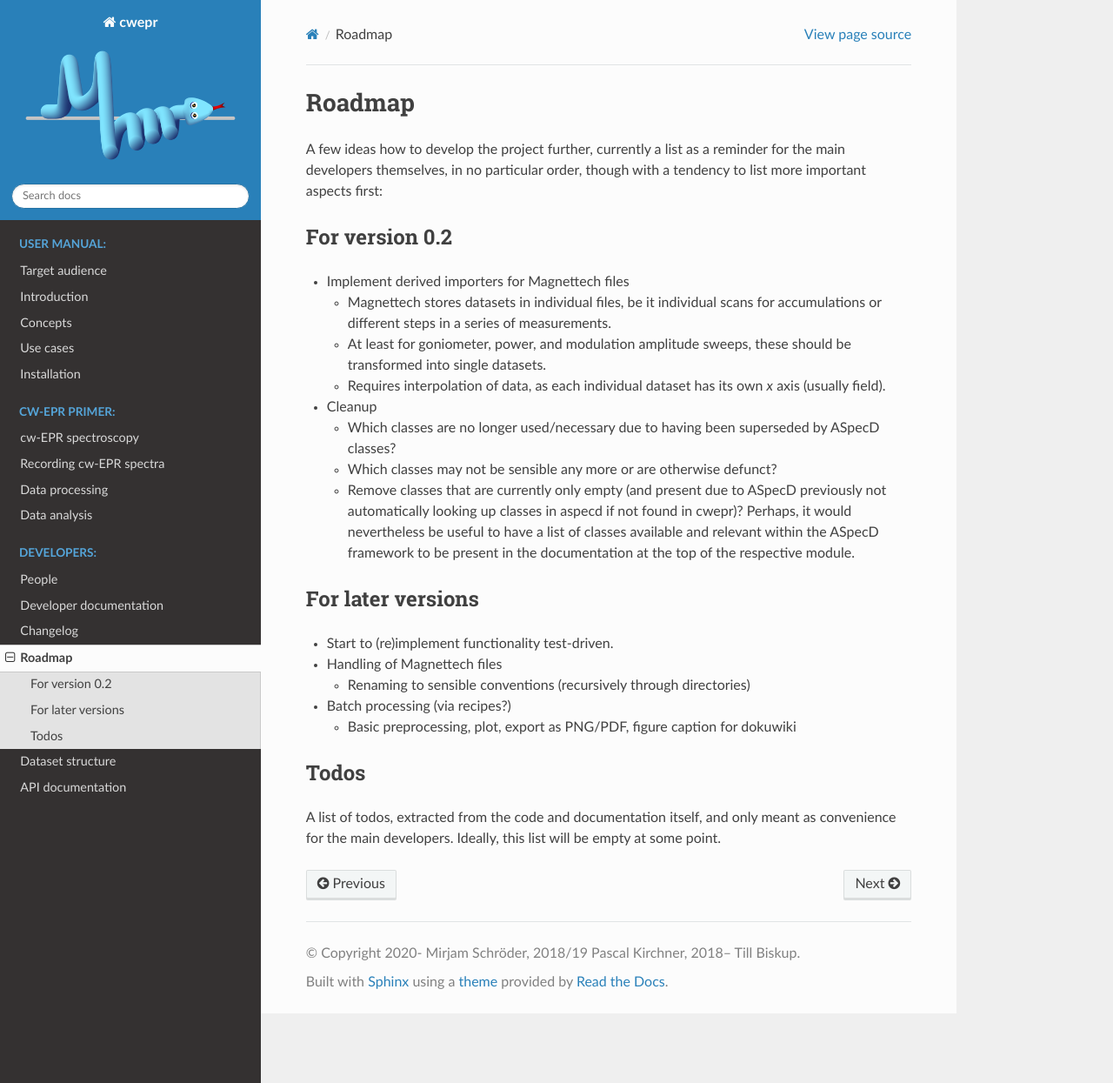
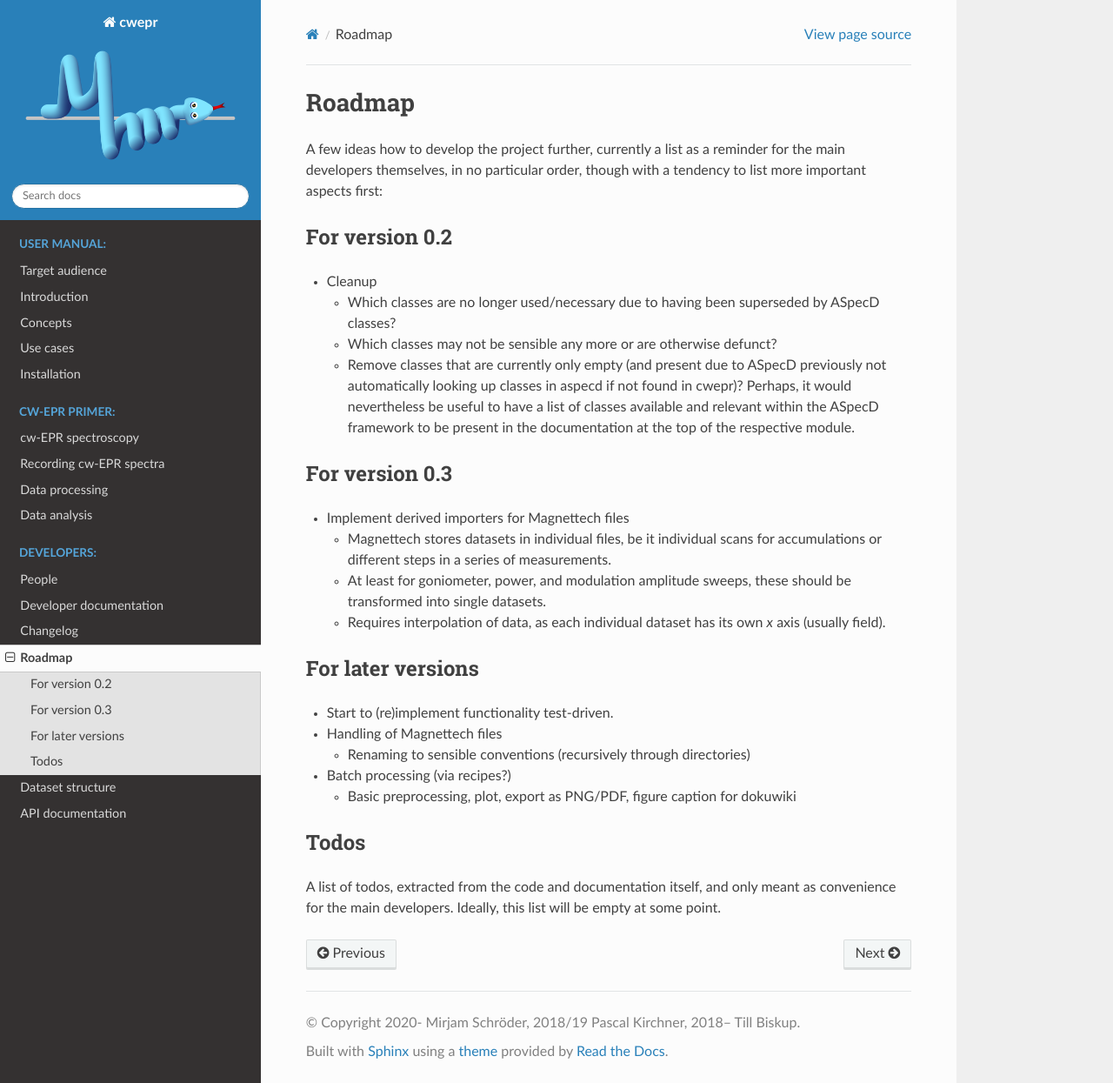
Before and after one commit to tillbiskup/cwepr, a Sphinx documentation site: the page built from docs/roadmap.rst, in a window 1280 px wide and 1245 px high. Shown: the whole window at 87% size. Built offline with Sphinx 7.4.7 and the Read the Docs theme 2.0.0, drawn with Linux system fonts in a browser that asks for light colours.

Commit message:
Update roadmap and changelog

```diff
--- a/docs/changelog.rst
+++ b/docs/changelog.rst
@@ -16,6 +16,7 @@ Not yet released
 New features
 ------------
 
+* Importer for Bruker EMX file format (.par/.spc)
 * *g* value can be provided for :class:`cwepr.analysis.FieldCalibration`
 * New module :mod:`utils` for general-purpose functions regarding cw-EPR spectroscopy
 * Functions :func:`cwepr.utils.convert_g2mT` and :func:`cwepr.utils.convert_mT2g` to convert between magnetic field values (in mT) and g values
--- a/docs/roadmap.rst
+++ b/docs/roadmap.rst
@@ -10,17 +10,21 @@ A few ideas how to develop the project further, currently a list as a reminder f
 For version 0.2
 ===============
 
+* Cleanup
+
+  * Which classes are no longer used/necessary due to having been superseded by ASpecD classes?
+  * Which classes may not be sensible any more or are otherwise defunct?
+  * Remove classes that are currently only empty (and present due to ASpecD previously not automatically looking up classes in aspecd if not found in cwepr)? Perhaps, it would nevertheless be useful to have a list of classes available and relevant within the ASpecD framework to be present in the documentation at the top of the respective module.
+
+
+For version 0.3
+===============
+
 * Implement derived importers for Magnettech files
 
   * Magnettech stores datasets in individual files, be it individual scans for accumulations or different steps in a series of measurements.
   * At least for goniometer, power, and modulation amplitude sweeps, these should be transformed into single datasets.
   * Requires interpolation of data, as each individual dataset has its own *x* axis (usually field).
-
-* Cleanup
-
-  * Which classes are no longer used/necessary due to having been superseded by ASpecD classes?
-  * Which classes may not be sensible any more or are otherwise defunct?
-  * Remove classes that are currently only empty (and present due to ASpecD previously not automatically looking up classes in aspecd if not found in cwepr)? Perhaps, it would nevertheless be useful to have a list of classes available and relevant within the ASpecD framework to be present in the documentation at the top of the respective module.
 
 
 For later versions
```
Also changed, not shown: 2 other files.
